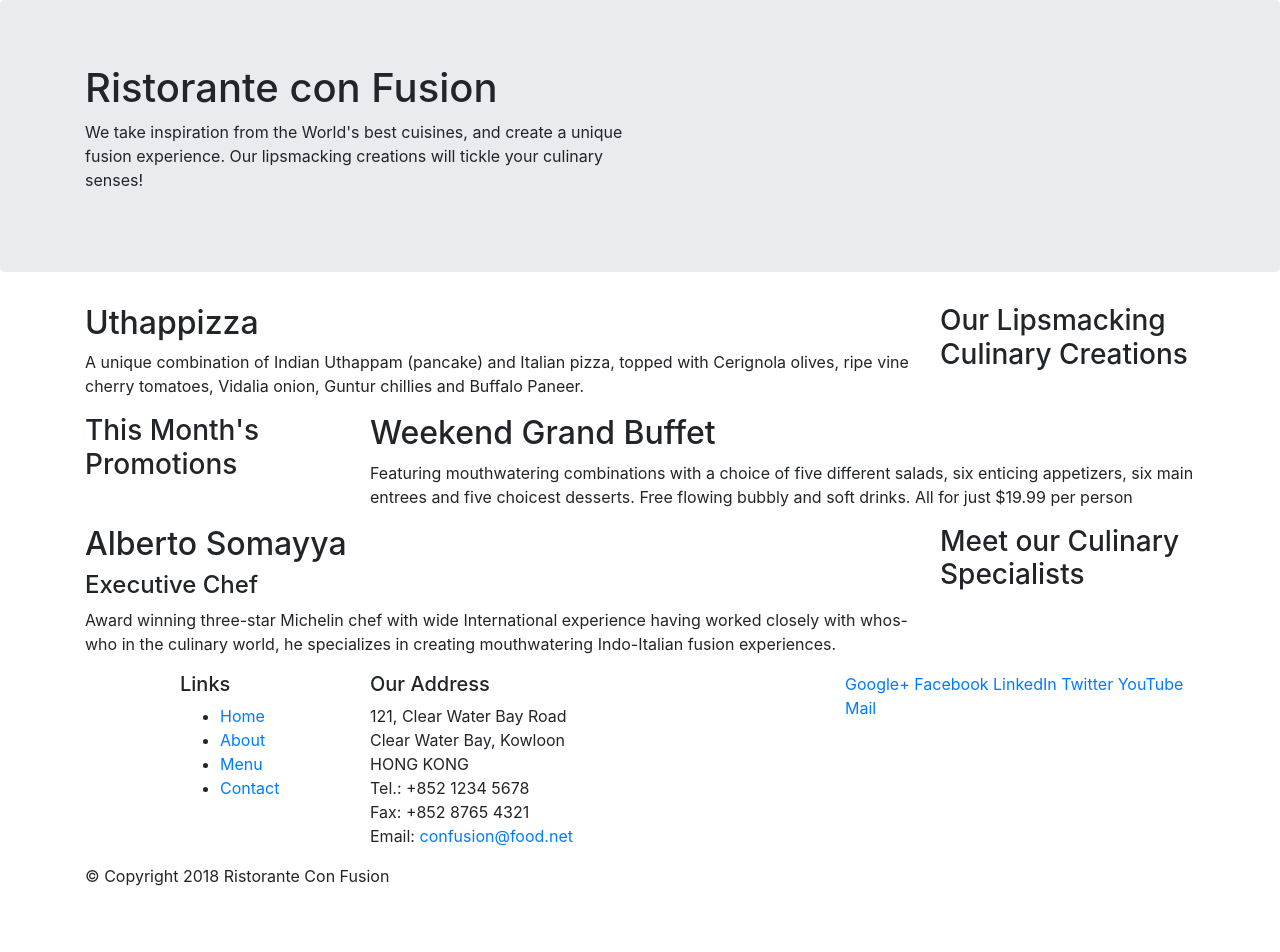
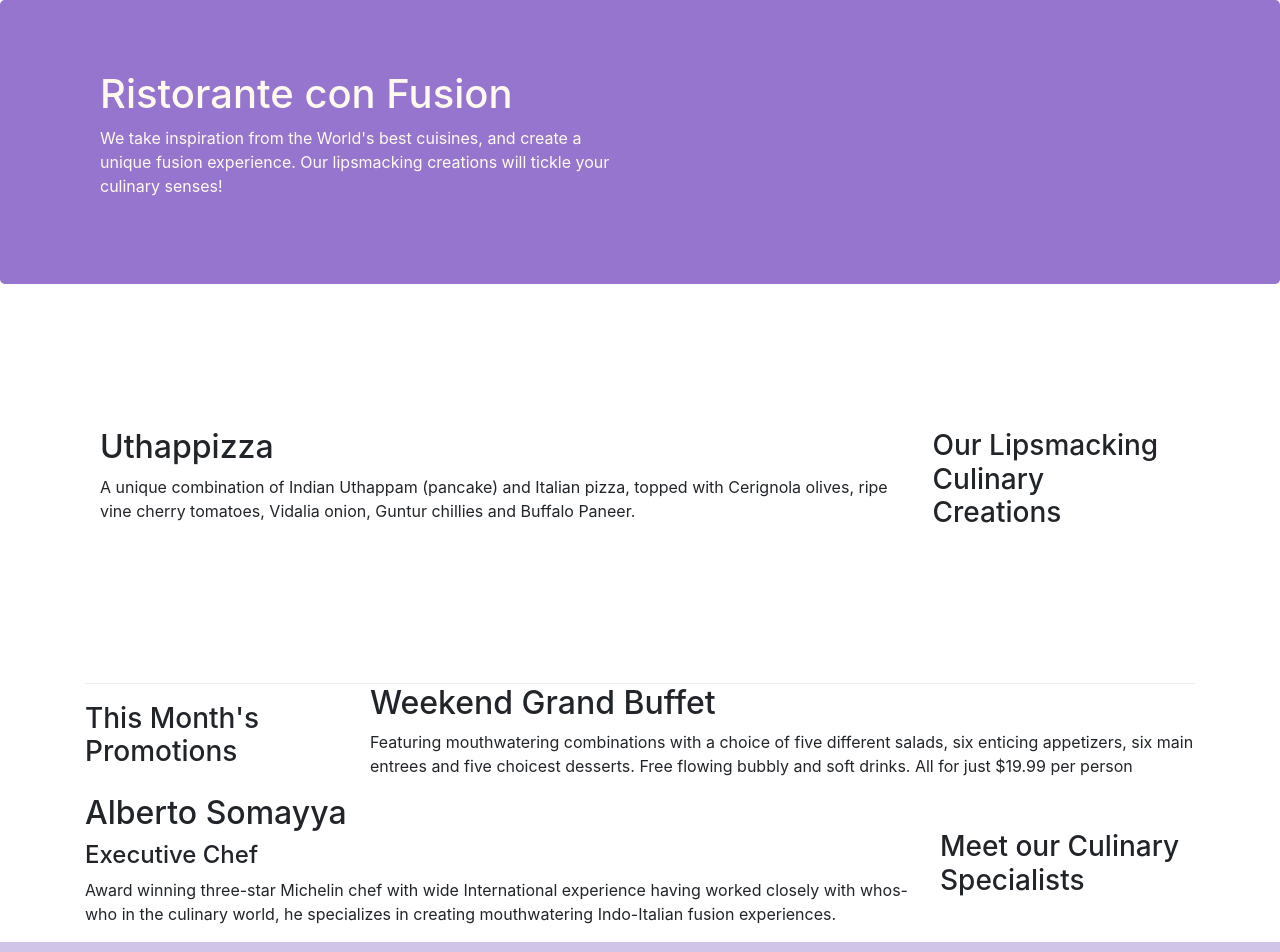
Before and after one commit to danefra/website, a website: page index.html in a window 1280 px wide. Shown: the top 952 px of the page. Before the commit the page ends 904 px from the top, so only its background shows below. Drawn offline with nearby package versions, Linux system fonts and the light colour scheme.

Commit message:
boot pt 2

```diff
--- /dev/null
+++ b/css/styles.css
@@ -0,0 +1,28 @@
+.row-header {
+	margin: 0px auto;
+	padding: 0px auto;
+}
+.row-content {
+	margin: 0px auto;
+	padding: 50px 0px 50px 0px;
+	border-bottom: 1px ridge;
+	min-height: 400px;
+}
+
+.footer {
+	background-color: #D1C4E9; /*CHECK FOR DIFFERENT COLORS*/
+	margin: 0px auto;
+	padding: 20px 0px 20px 0px;
+}
+.jumbotron {
+	padding: 70px 30px 70px 30px;
+	margin: 0px auto;
+	background: #9575CD;
+	color: floralwhite;
+}
+
+.address {
+	font-size: 80%;
+	margin: 0px;
+	color: #0f0f0f;
+}
--- a/index.html
+++ b/index.html
@@ -7,6 +7,7 @@
 
     <!-- Bootstrap CSS -->
     <link rel="stylesheet" href="node_modules/bootstrap/dist/css/bootstrap.min.css">
+    <link rel="stylesheet" href="css/styles.css">
 
 <head>
     <title>Ristorante Con Fusion</title>
@@ -16,7 +17,7 @@
 
     <header class="jumbotron">
         <div class="container">
-            <div class="row">
+            <div class="row row-header">
                 <div class="col-12 col-sm-6">
                     <h1>Ristorante con Fusion</h1>
                     <p>We take inspiration from the World's best cuisines, and create a unique fusion experience. Our lipsmacking creations will tickle your culinary senses!</p>
@@ -28,7 +29,7 @@
     </header>
 
     <div class="container">
-        <div class="row">
+        <div class="row row-content align-items-center">
             <div class="col-12 col-sm-4 order-sm-last col-md-3">
                 <h3>Our Lipsmacking Culinary Creations</h3>
             </div>
@@ -39,7 +40,7 @@
         </div>
 
 
-        <div class="row">
+        <div class="row align-items-center">
             <div class="col-12 col-sm-4 col-md-3">
                 <h3>This Month's Promotions</h3>
             </div>
@@ -49,7 +50,7 @@
             </div>
         </div>
 
-        <div class="row">
+        <div class="row align-items-center">
             <div class="col-12 col-sm-4 order-sm-last col-md-3">
                 <h3>Meet our Culinary Specialists</h3>
             </div>
@@ -61,12 +62,12 @@
         </div>
     </div>
 
-    <footer>
+    <footer class="footer">
         <div class="container">
             <div class="row">
                 <div class="col-4 offset-1 col-sm-2">
                     <h5>Links</h5>
-                    <ul>
+                    <ul class="list-unstyled">
                         <li><a href="#">Home</a></li>
                         <li><a href="#">About</a></li>
                         <li><a href="#">Menu</a></li>
@@ -84,8 +85,8 @@
 		              Email: <a href="mailto:confusion@food.net">confusion@food.net</a>
 		           </address>
                 </div>
-                <div class="col-12 col-sm-4">
-                    <div>
+                <div class="col-12 col-sm-4 align-self-center">
+                    <div class="text-center">
                         <a href="http://google.com/+">Google+</a>
                         <a href="http://www.facebook.com/profile.php?id=">Facebook</a>
                         <a href="http://www.linkedin.com/in/">LinkedIn</a>
@@ -95,7 +96,7 @@
                     </div>
                 </div>
            </div>
-           <div class="row">
+           <div class="row justify-content-center">
                 <div class="col-auto">
                     <p>© Copyright 2018 Ristorante Con Fusion</p>
                 </div>
```
